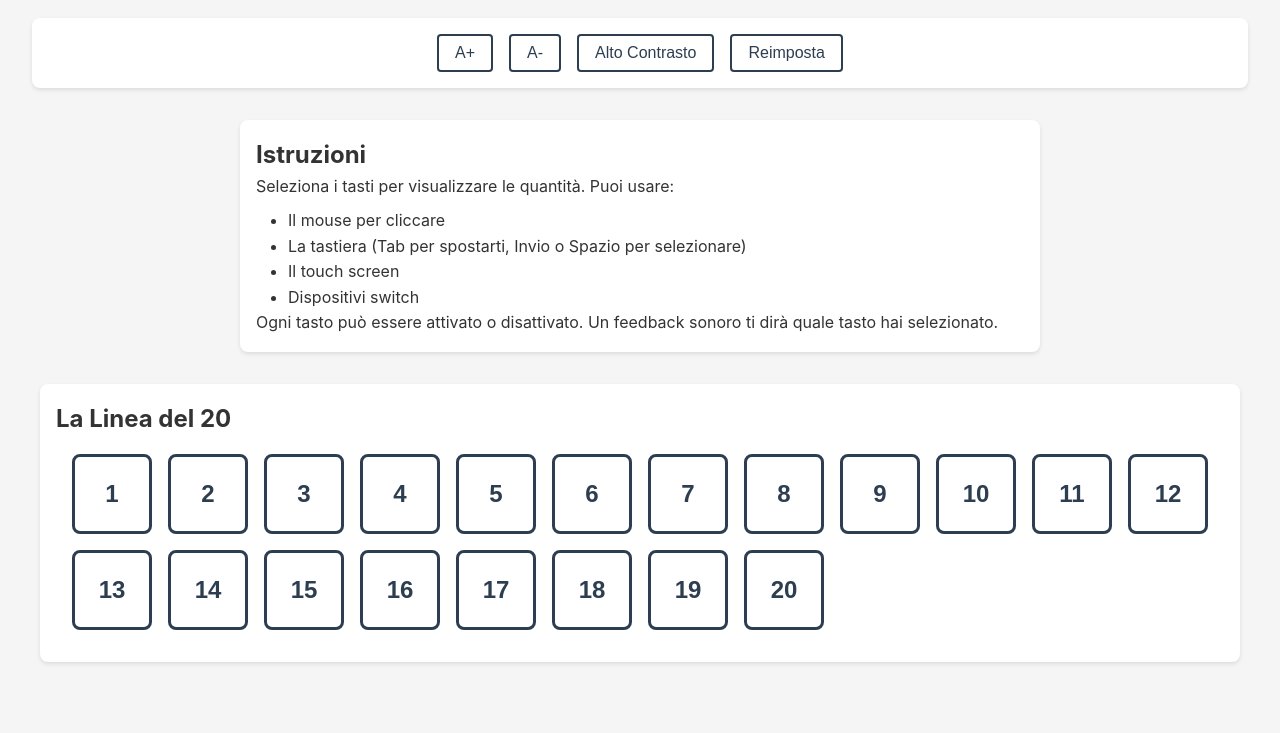
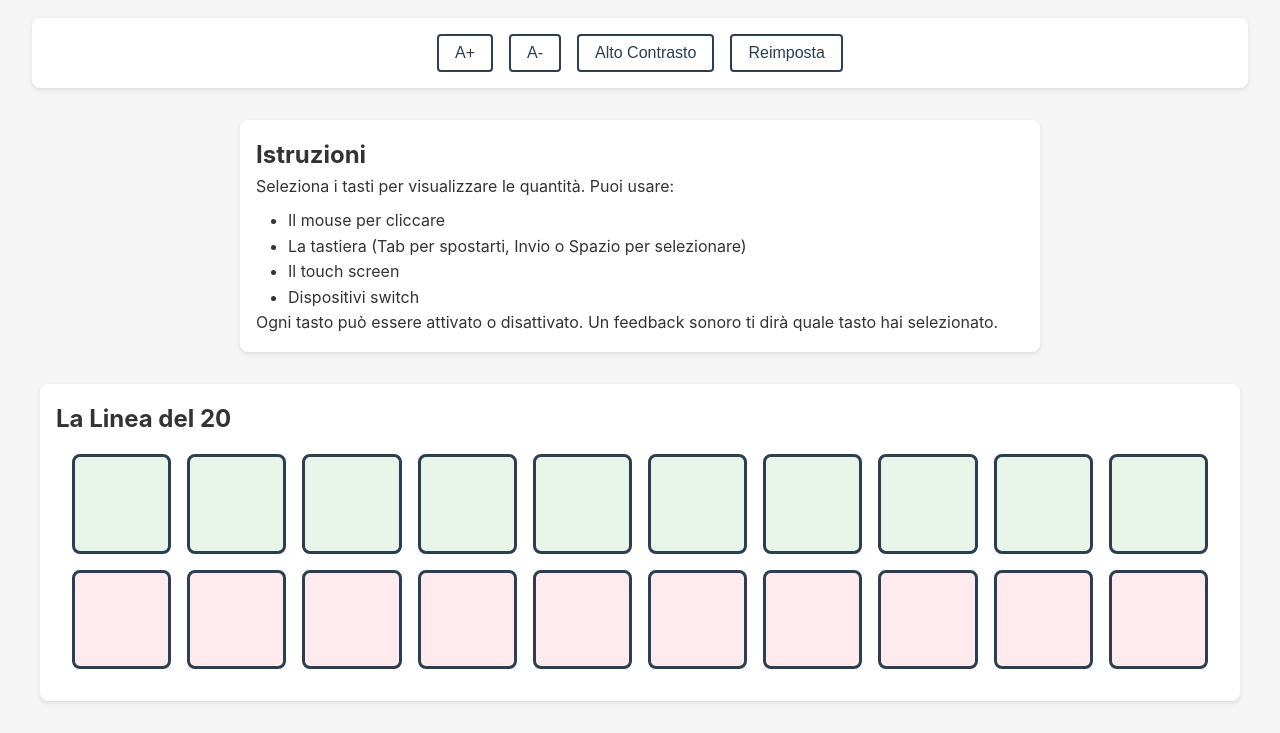
Before and after one commit to pasqualedazzeo/linea-20, a plain HTML site: page index.html in a window 1280 px wide. Shown: the part 110-843 px from the top of the page. Before the commit the page ends 804 px from the top, so only its background shows below. Drawn offline with Linux system fonts and the light colour scheme.

Commit message:
Refactor button creation for improved layout and accessibility

```diff
--- a/script.js
+++ b/script.js
@@ -12,20 +12,42 @@ const MAX_FONT_SIZE = 150;
 
 // Create buttons
 function createButtons() {
-  for (let i = 1; i <= 20; i++) {
-    const button = document.createElement('button');
-    button.className = 'toggle-btn';
-    button.setAttribute('aria-pressed', 'false');
-    button.setAttribute('aria-label', `Tasto ${i}`);
-    button.setAttribute('data-number', i);
-    button.textContent = i;
+  // Create rows
+  const topRow = document.createElement('div');
+  topRow.className = 'buttons-row';
+  const bottomRow = document.createElement('div');
+  bottomRow.className = 'buttons-row';
 
-    // Add event listeners
-    button.addEventListener('click', () => toggleButton(button));
-    button.addEventListener('keydown', (e) => handleKeyPress(e, button));
+  // Create buttons 11-20 (top row)
+  for (let i = 11; i <= 20; i++) {
+    const button = createButton(i);
+    topRow.appendChild(button);
+  }
 
-    buttonsContainer.appendChild(button);
+  // Create buttons 1-10 (bottom row)
+  for (let i = 1; i <= 10; i++) {
+    const button = createButton(i);
+    bottomRow.appendChild(button);
   }
+
+  buttonsContainer.appendChild(topRow);
+  buttonsContainer.appendChild(bottomRow);
+}
+
+// Helper function to create individual buttons
+function createButton(number) {
+  const button = document.createElement('button');
+  button.className = 'toggle-btn';
+  button.setAttribute('aria-pressed', 'false');
+  button.setAttribute('aria-label', `Tasto ${number}`);
+  button.setAttribute('data-number', number);
+  button.textContent = number;
+
+  // Add event listeners
+  button.addEventListener('click', () => toggleButton(button));
+  button.addEventListener('keydown', (e) => handleKeyPress(e, button));
+
+  return button;
 }
 
 // Toggle button state
@@ -33,7 +55,7 @@ function toggleButton(button) {
   const isPressed = button.getAttribute('aria-pressed') === 'true';
   button.setAttribute('aria-pressed', (!isPressed).toString());
 
-  // Announce state change
+  // Announce state change and number
   const number = button.getAttribute('data-number');
   announceState(number, !isPressed);
 }
--- a/style.css
+++ b/style.css
@@ -99,24 +99,39 @@ section {
 
 .buttons-container {
   display: grid;
-  grid-template-columns: repeat(auto-fit, minmax(80px, 1fr));
+  grid-template-rows: repeat(2, 1fr);
   gap: 1rem;
   padding: 1rem;
+  max-width: 1200px;
+  margin: 0 auto;
+}
+
+.buttons-row {
+  display: grid;
+  grid-template-columns: repeat(10, 1fr);
+  gap: 1rem;
+}
+
+.buttons-row:first-child .toggle-btn {
+  background-color: #e8f5e9;
+}
+
+.buttons-row:last-child .toggle-btn {
+  background-color: #ffebee;
 }
 
 /* Number Buttons */
 .toggle-btn {
   aspect-ratio: 1;
-  min-width: 80px;
+  min-width: 60px;
   padding: 1rem;
   font-size: 1.5rem;
   font-weight: bold;
   border: 3px solid #2c3e50;
-  background-color: #fff;
-  color: #2c3e50;
+  color: transparent;
   border-radius: 8px;
   cursor: pointer;
-  transition: all 0.2s ease;
+  transition: all 0.3s ease;
 
   /* Improve touch targets */
   touch-action: manipulation;
@@ -133,8 +148,7 @@ section {
 }
 
 .toggle-btn[aria-pressed="true"] {
-  background-color: #2c3e50;
-  color: #fff;
+  color: #2c3e50;
   transform: translateY(2px);
   box-shadow: inset 0 2px 4px rgba(0,0,0,0.2);
 }
```
